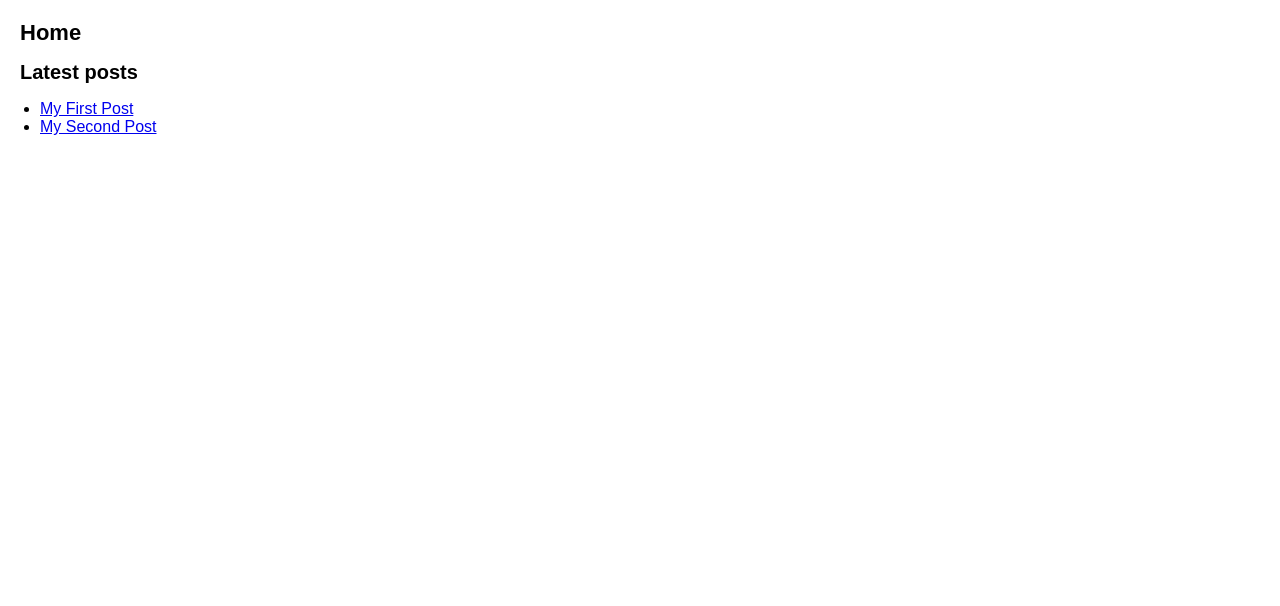
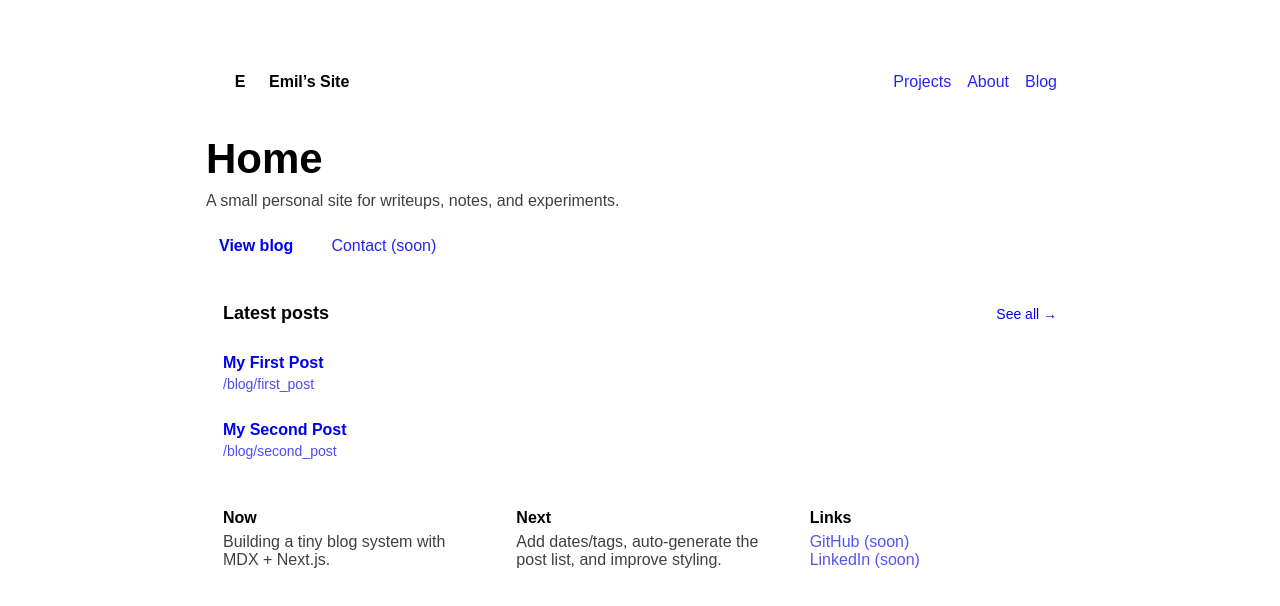
Before and after one commit to Thorald/my_website, a Next.js app: page / in a window 1280 px wide. Shown: the top 606 px of the page. Built offline with nearby package versions, Linux system fonts and the light colour scheme.

Commit message:
Update to main page

```diff
--- a/app/page.tsx
+++ b/app/page.tsx
@@ -4,24 +4,197 @@ import Link from "next/link";
 
 export default function Board() {
   return (
-    <>
-      <h1>Home</h1>
+    <main style={{ maxWidth: 900, margin: "0 auto", padding: "32px 16px" }}>
+      {/* Navbar */}
+      <nav
+        style={{
+          display: "flex",
+          alignItems: "center",
+          justifyContent: "space-between",
+          padding: "12px 16px",
+          border: "1px solid rgba(255,255,255,0.12)",
+          borderRadius: 12,
+          marginBottom: 24,
+        }}
+      >
+        <div style={{ display: "flex", gap: 12, alignItems: "center" }}>
+          <div
+            style={{
+              width: 34,
+              height: 34,
+              borderRadius: 10,
+              border: "1px solid rgba(255,255,255,0.18)",
+              display: "grid",
+              placeItems: "center",
+              fontWeight: 700,
+            }}
+          >
+            E
+          </div>
+          <span style={{ fontWeight: 700 }}>Emil’s Site</span>
+        </div>
 
-      <section>
-        <h2>Latest posts</h2>
-        <ul>
-          <li>
-            <Link href="/blog/first_post">
-              My First Post
+        <div style={{ display: "flex", gap: 16 }}>
+          <a href="#" style={{ opacity: 0.85, textDecoration: "none" }}>
+            Projects
+          </a>
+          <a href="#" style={{ opacity: 0.85, textDecoration: "none" }}>
+            About
+          </a>
+          <Link href="/blog" style={{ opacity: 0.85, textDecoration: "none" }}>
+            Blog
+          </Link>
+        </div>
+      </nav>
+
+      {/* Hero */}
+      <header style={{ marginBottom: 22 }}>
+        <h1 style={{ fontSize: 42, margin: 0, lineHeight: 1.1 }}>Home</h1>
+        <p style={{ opacity: 0.75, marginTop: 10, maxWidth: 650 }}>
+          A small personal site for writeups, notes, and experiments.
+        </p>
+
+        <div style={{ display: "flex", gap: 12, marginTop: 14 }}>
+          <Link
+            href="/blog"
+            style={{
+              padding: "10px 12px",
+              borderRadius: 12,
+              border: "1px solid rgba(255,255,255,0.18)",
+              textDecoration: "none",
+              fontWeight: 600,
+            }}
+          >
+            View blog
+          </Link>
+
+          <a
+            href="#"
+            style={{
+              padding: "10px 12px",
+              borderRadius: 12,
+              border: "1px solid rgba(255,255,255,0.12)",
+              textDecoration: "none",
+              opacity: 0.85,
+            }}
+          >
+            Contact (soon)
+          </a>
+        </div>
+      </header>
+
+      {/* Latest posts */}
+      <section
+        style={{
+          border: "1px solid rgba(255,255,255,0.12)",
+          borderRadius: 16,
+          overflow: "hidden",
+        }}
+      >
+        <div
+          style={{
+            padding: "14px 16px",
+            borderBottom: "1px solid rgba(255,255,255,0.12)",
+            display: "flex",
+            justifyContent: "space-between",
+            alignItems: "center",
+          }}
+        >
+          <h2 style={{ margin: 0, fontSize: 18 }}>Latest posts</h2>
+          <Link href="/blog" style={{ fontSize: 14, textDecoration: "none" }}>
+            See all →
+          </Link>
+        </div>
+
+        <ul style={{ listStyle: "none", margin: 0, padding: 0 }}>
+          <li style={{ borderTop: "1px solid rgba(255,255,255,0.08)" }}>
+            <Link
+              href="/blog/first_post"
+              style={{
+                display: "block",
+                padding: "14px 16px",
+                textDecoration: "none",
+              }}
+            >
+              <div style={{ fontWeight: 700 }}>My First Post</div>
+              <div style={{ opacity: 0.7, fontSize: 14, marginTop: 4 }}>
+                /blog/first_post
+              </div>
             </Link>
           </li>
-          <li>
-            <Link href="/blog/second_post">
-              My Second Post
+
+          <li style={{ borderTop: "1px solid rgba(255,255,255,0.08)" }}>
+            <Link
+              href="/blog/second_post"
+              style={{
+                display: "block",
+                padding: "14px 16px",
+                textDecoration: "none",
+              }}
+            >
+              <div style={{ fontWeight: 700 }}>My Second Post</div>
+              <div style={{ opacity: 0.7, fontSize: 14, marginTop: 4 }}>
+                /blog/second_post
+              </div>
             </Link>
           </li>
         </ul>
       </section>
-    </>
+
+      {/* Quick cards */}
+      <section
+        style={{
+          display: "grid",
+          gridTemplateColumns: "repeat(auto-fit, minmax(220px, 1fr))",
+          gap: 12,
+          marginTop: 18,
+        }}
+      >
+        <div
+          style={{
+            border: "1px solid rgba(255,255,255,0.12)",
+            borderRadius: 16,
+            padding: 16,
+          }}
+        >
+          <div style={{ fontWeight: 700 }}>Now</div>
+          <div style={{ opacity: 0.75, marginTop: 6 }}>
+            Building a tiny blog system with MDX + Next.js.
+          </div>
+        </div>
+
+        <div
+          style={{
+            border: "1px solid rgba(255,255,255,0.12)",
+            borderRadius: 16,
+            padding: 16,
+          }}
+        >
+          <div style={{ fontWeight: 700 }}>Next</div>
+          <div style={{ opacity: 0.75, marginTop: 6 }}>
+            Add dates/tags, auto-generate the post list, and improve styling.
+          </div>
+        </div>
+
+        <div
+          style={{
+            border: "1px solid rgba(255,255,255,0.12)",
+            borderRadius: 16,
+            padding: 16,
+          }}
+        >
+          <div style={{ fontWeight: 700 }}>Links</div>
+          <div style={{ opacity: 0.75, marginTop: 6 }}>
+            <a href="#" style={{ opacity: 0.9, textDecoration: "none" }}>
+              GitHub (soon)
+            </a>
+            <br />
+            <a href="#" style={{ opacity: 0.9, textDecoration: "none" }}>
+              LinkedIn (soon)
+            </a>
+          </div>
+        </div>
+      </section>
+    </main>
   );
 }
```
